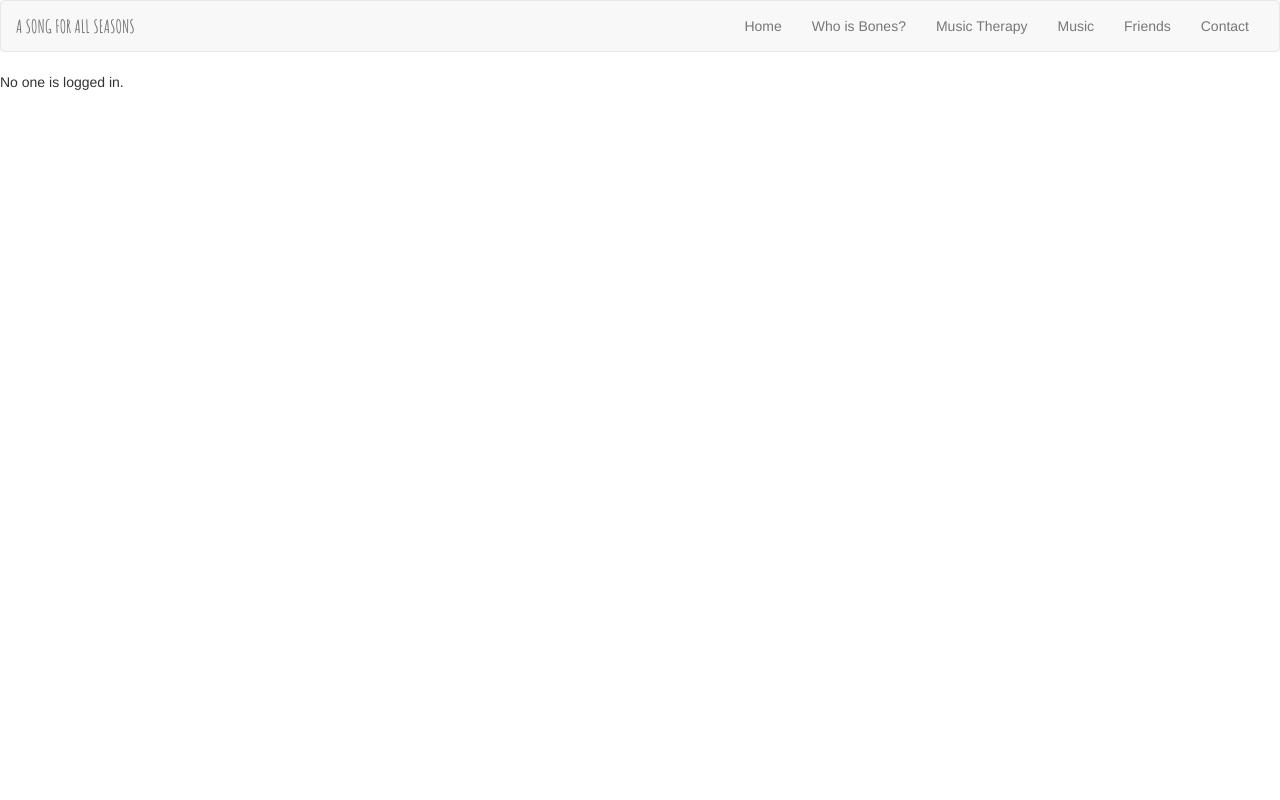
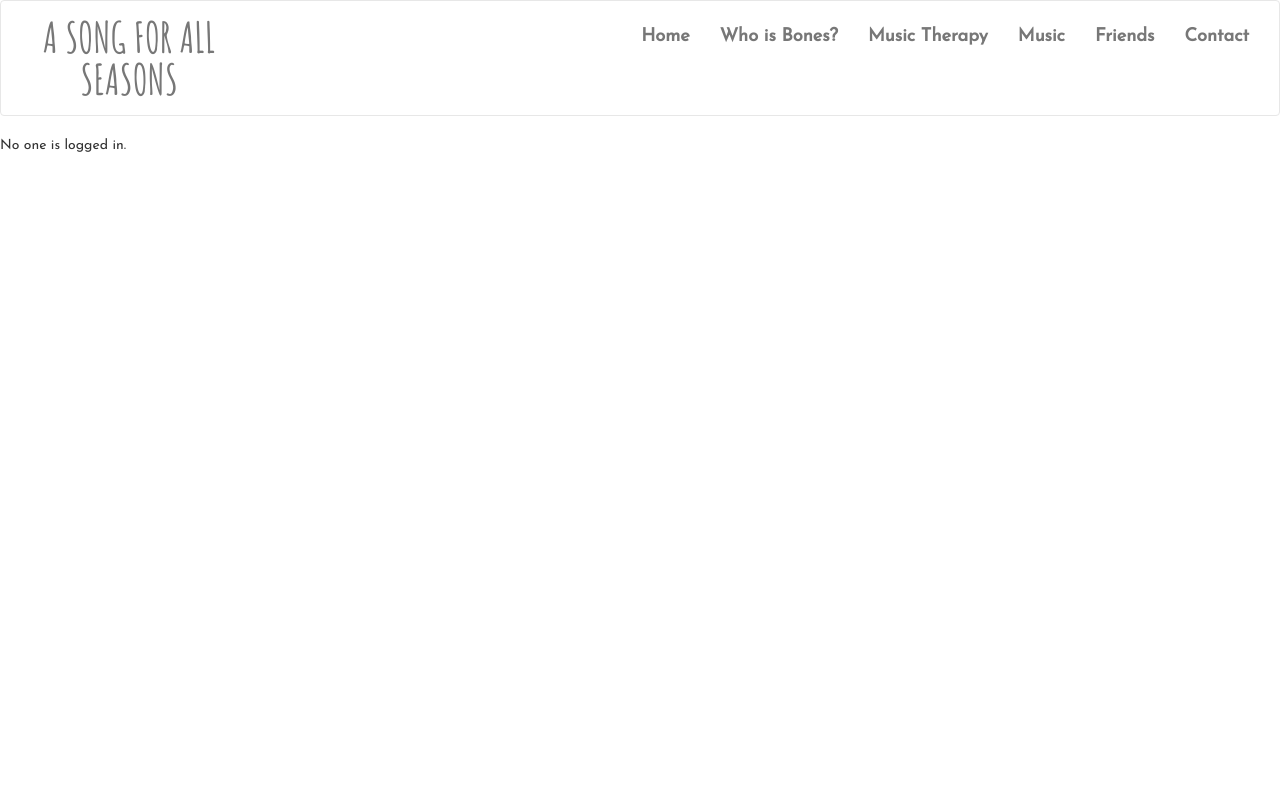
Before and after one commit to thekthuser/asfas, a Flask app: page / in a window 1280 px wide. Run offline with Flask 2, Linux system fonts and the light colour scheme; parts of the project's set-up code (start-up, migrations or seed data) failed here and were passed over; some libraries are stand-ins or nearby versions.

Commit message:
css styling for navbar

```diff
--- /dev/null
+++ b/asfas/static/css/main.css
@@ -0,0 +1,29 @@
+#nav-title {
+    font-family: 'Amatic SC', cursive;
+    text-align: center;
+    font-size: 3em;
+    height: auto;
+    line-height: 1em;
+    padding-left: 1em;
+}
+
+.navbar-links {
+    float: right;
+    font-size: 1.3em;
+    font-weight: 700;
+    padding-top: .6em;
+}
+
+.clear {
+    clear: both;
+}
+
+body {
+    font-family: 'Josefin Sans', sans-serif;
+    font-weight: 400;
+    background: #FFFFFF;
+}
+
+.navbar {
+    background: #FFFFFF;
+}
--- a/asfas/templates/layout.html
+++ b/asfas/templates/layout.html
@@ -32,12 +32,12 @@
                         <span class = "icon-bar"></span>
                     </button>
 
-                    <a class = "navbar-brand" href = "#" style="font-family: Amatic SC;">
-                        A SONG FOR ALL SEASONS<br />
+                    <a class = "navbar-brand" href = "#" id="nav-title">
+                        A SONG FOR ALL<br /> SEASONS
                     </a>
                 </div>
 
-                    <div class = "collapse navbar-collapse" id = "example-navbar-collapse" style="float: right;">
+                <div class = "collapse navbar-collapse navbar-links" id = "example-navbar-collapse">
 
                         <ul class = "nav navbar-nav">
                             <li><a href = "#">Home</a></li>
```
